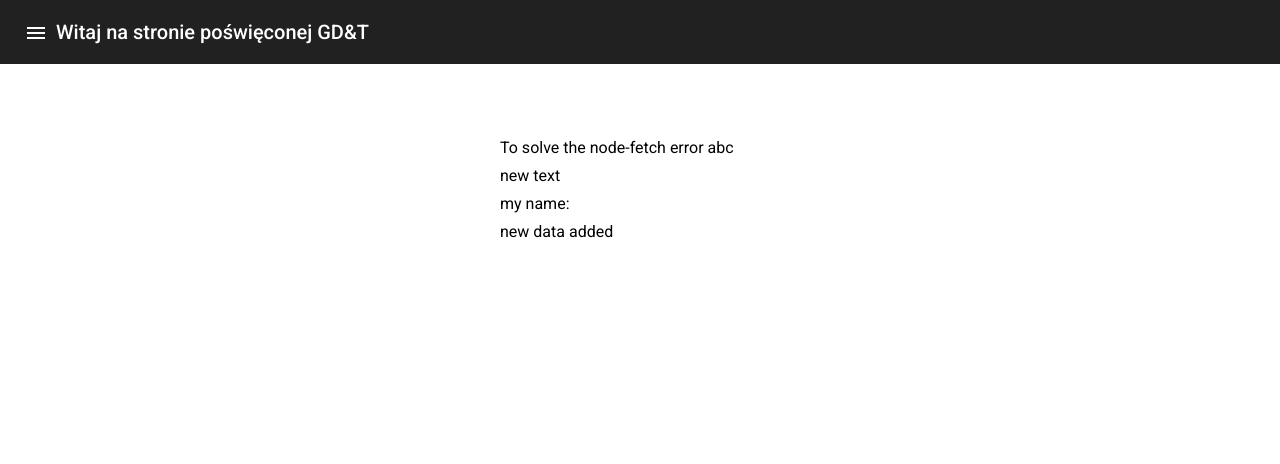
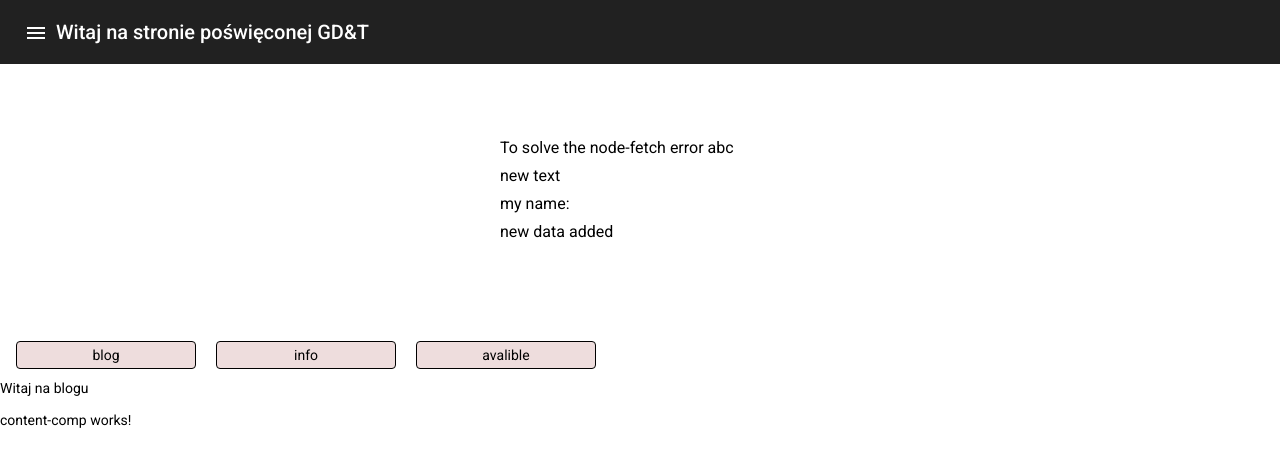
Before and after one commit to radek-czcz/angularApps, an Angular app: page / in a window 1280 px wide. Shown: the top 464 px of the page. Built offline with nearby package versions, Linux system fonts and the light colour scheme.

Commit message:
small unimportant changes

```diff
--- a/src/app/app.component.html
+++ b/src/app/app.component.html
@@ -28,3 +28,5 @@
    </mat-toolbar>
 
    <app-main-content></app-main-content>
+   <app-comp-par></app-comp-par>
+   <app-content-comp></app-content-comp>
--- a/src/app/components/testComponents/comp-par/comp-par.component.css
+++ b/src/app/components/testComponents/comp-par/comp-par.component.css
@@ -1,5 +1,4 @@
 .containerDiv {
    display: inline-flex;
-
    padding: 6px
 }
--- a/src/app/components/testComponents/names.ts
+++ b/src/app/components/testComponents/names.ts
@@ -1,4 +1,5 @@
 export var nameList = [
    'blog',
    'info',
+   'avalible'
 ]
```
